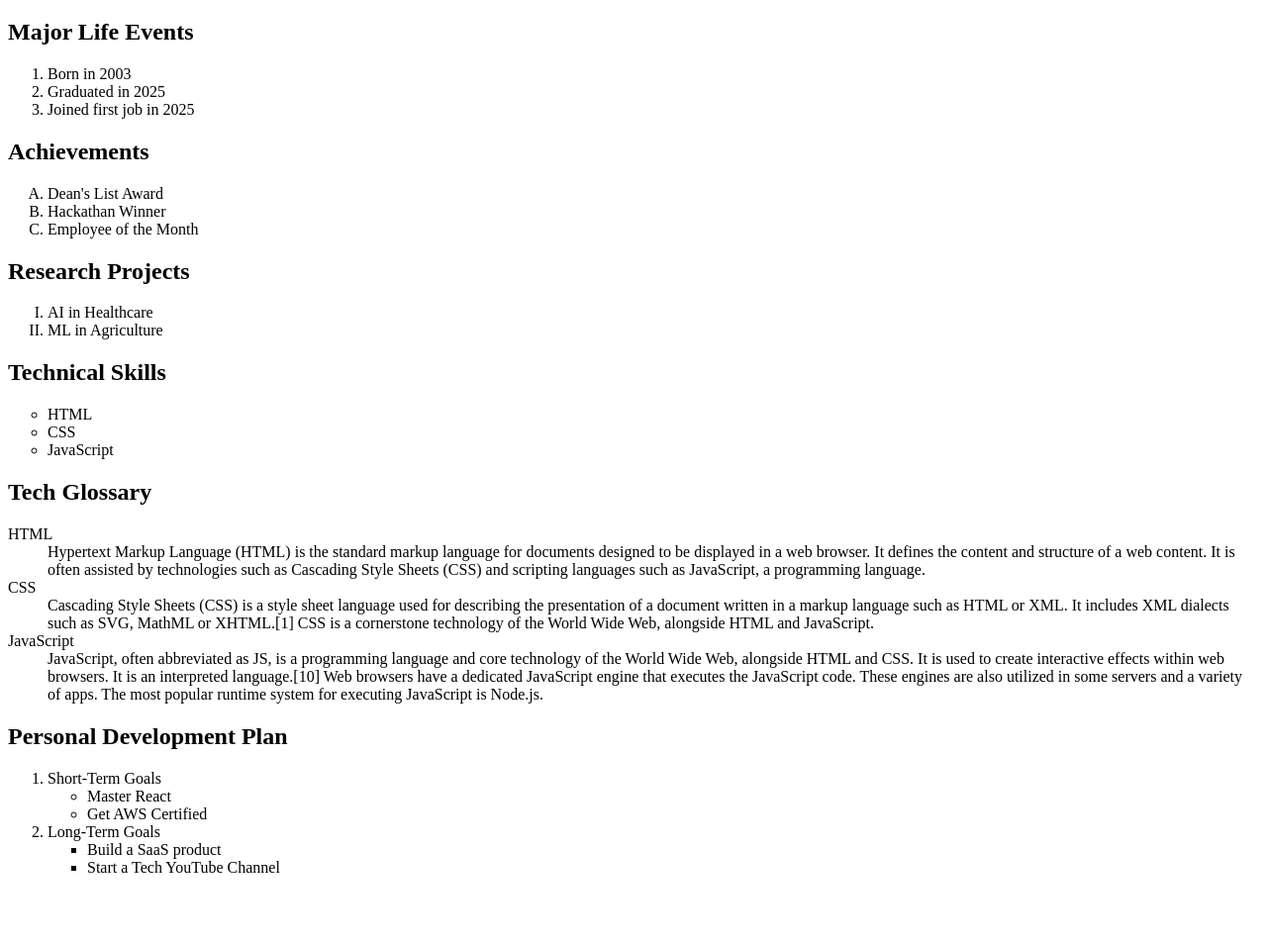
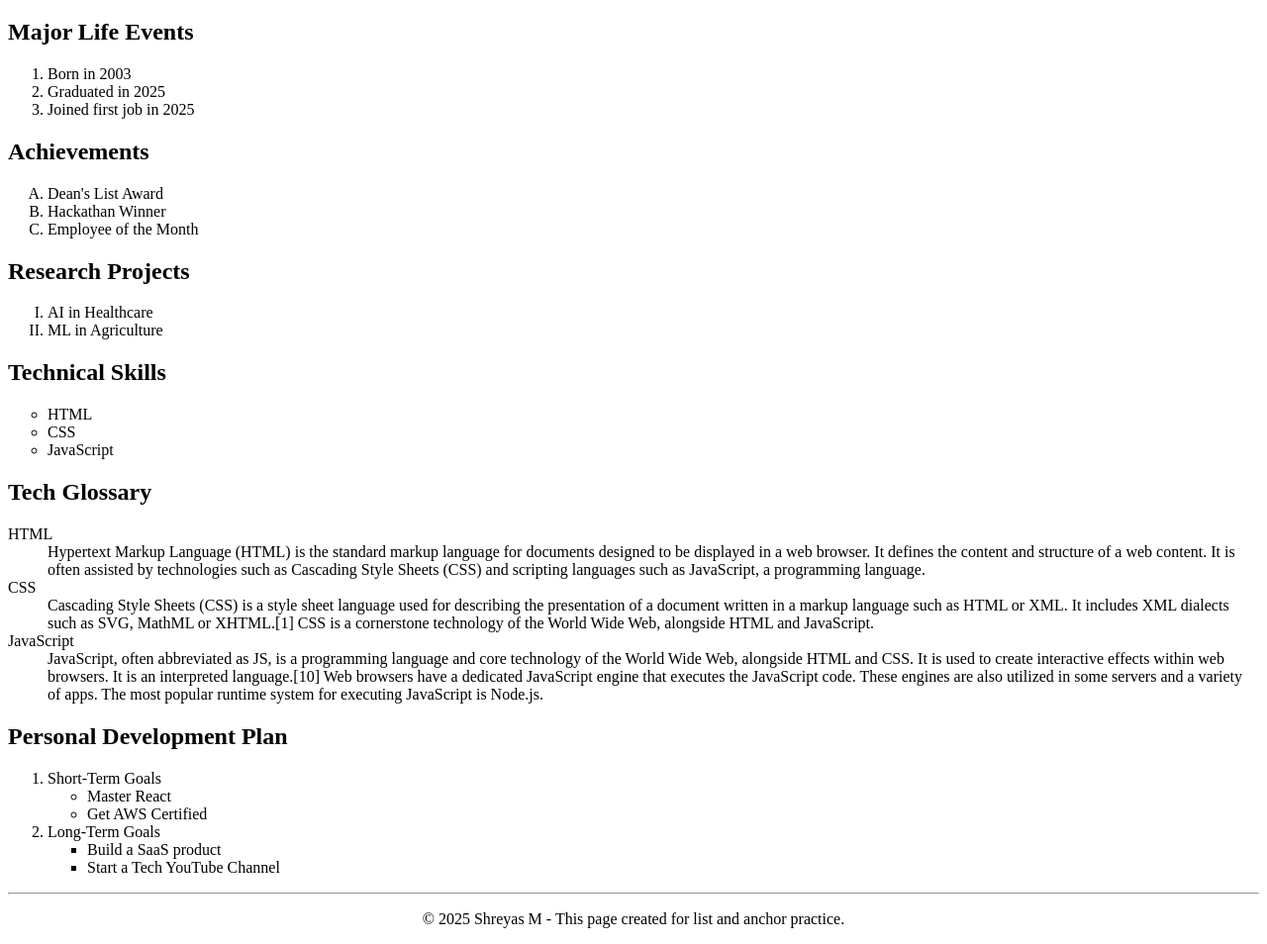
Before and after one commit to shreyasm12/simple-Basic-Portfolio-Project, a plain HTML site: page index.html in a window 1280 px wide. Shown: the part 61-1015 px from the top of the page at 99% size. Before the commit the page ends 963 px from the top, so only its background shows below. Drawn offline with Linux system fonts and the light colour scheme.

Commit message:
Update index.html

```diff
--- a/index.html
+++ b/index.html
@@ -59,4 +59,6 @@
         </ul>
     </ol>
 </body>
+    <hr>
+<p><center>© 2025 Shreyas M - This page created for list and anchor practice.</center> </p>
 </html>
```
